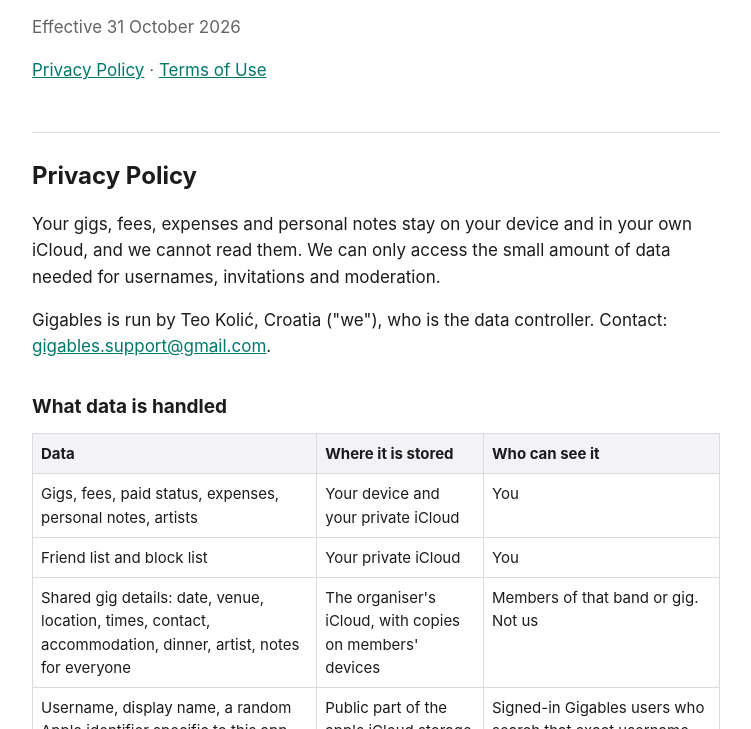
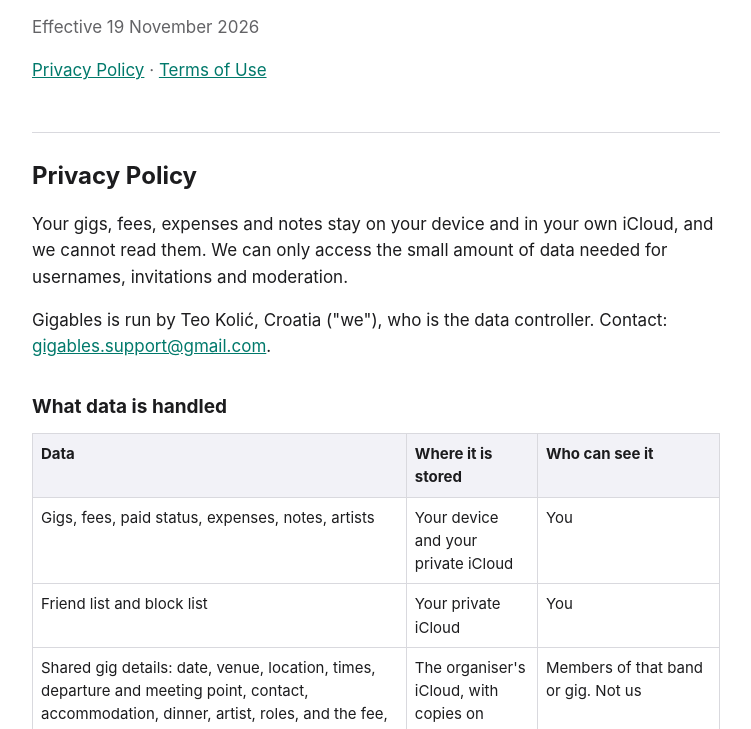
Before and after one commit to Kolic822/gigables-legal, a plain HTML site: page index.html in a window 1280 px wide. Shown: the part 71-800 px from the top of the page, without its empty margins (264-1015 px from the left). Drawn offline with Linux system fonts and the light colour scheme.

Commit message:
Policy: fee, expenses and notes on a shared gig stay private until switched on; effective 19 November 2026
The 3 November additions are also in this commit: departure and meeting point, roles, the fee and expense switches, and Face ID.

Co-Authored-By: Claude Opus 5.5 <noreply@anthropic.com>

```diff
--- a/index.html
+++ b/index.html
@@ -25,19 +25,19 @@ th { background: var(--head); }
 <body>
 <main>
 <h1>Gigables Privacy Policy and Terms of Use</h1>
-<p class="date">Effective 31 October 2026</p>
+<p class="date">Effective 19 November 2026</p>
 <nav><a href="#privacy">Privacy Policy</a> · <a href="#terms">Terms of Use</a></nav>
 
 <h2 id="privacy">Privacy Policy</h2>
-<p>Your gigs, fees, expenses and personal notes stay on your device and in your own iCloud, and we cannot read them. We can only access the small amount of data needed for usernames, invitations and moderation.</p>
+<p>Your gigs, fees, expenses and notes stay on your device and in your own iCloud, and we cannot read them. We can only access the small amount of data needed for usernames, invitations and moderation.</p>
 <p>Gigables is run by Teo Kolić, Croatia ("we"), who is the data controller. Contact: <a href="mailto:gigables.support@gmail.com">gigables.support@gmail.com</a>.</p>
 
 <h3>What data is handled</h3>
 <table>
 <tr><th>Data</th><th>Where it is stored</th><th>Who can see it</th></tr>
-<tr><td>Gigs, fees, paid status, expenses, personal notes, artists</td><td>Your device and your private iCloud</td><td>You</td></tr>
+<tr><td>Gigs, fees, paid status, expenses, notes, artists</td><td>Your device and your private iCloud</td><td>You</td></tr>
 <tr><td>Friend list and block list</td><td>Your private iCloud</td><td>You</td></tr>
-<tr><td>Shared gig details: date, venue, location, times, contact, accommodation, dinner, artist, notes for everyone</td><td>The organiser's iCloud, with copies on members' devices</td><td>Members of that band or gig. Not us</td></tr>
+<tr><td>Shared gig details: date, venue, location, times, departure and meeting point, contact, accommodation, dinner, artist, roles, and the fee, expenses and notes only if you switch them on for that gig</td><td>The organiser's iCloud, with copies on members' devices</td><td>Members of that band or gig. Not us</td></tr>
 <tr><td>Username, display name, a random Apple identifier specific to this app</td><td>Public part of the app's iCloud storage</td><td>Signed-in Gigables users who search that exact username, and us</td></tr>
 <tr><td>Friend requests, invitations and gig replies: sender, recipient, type, share link or gig code</td><td>Public part of the app's iCloud storage</td><td>The recipient and us. A modified app could also read them, so they hold no gig details</td></tr>
 <tr><td>Reports: who reported whom, the reason, any text you add</td><td>Restricted part of the app's iCloud storage</td><td>Us</td></tr>
@@ -46,6 +46,7 @@ th { background: var(--head); }
 </table>
 <p>If you never create a username, we hold no data about you unless you email us.</p>
 <p>If you add someone's name or phone number as a gig contact and share that gig, members will see it. Only do this if that person would expect it.</p>
+<p>When you share a gig or rehearsal, its fee, expenses and notes stay private unless you switch each one on for that gig. They are off by default, and members only see them if you choose to share them.</p>
 <p>When you send past gigs to a friend, they get a one-time copy of the details you chose, including fees only if you switch that on. We cannot read it, and the friend keeps what they add.</p>
 
 <h3>What the app asks to access</h3>
@@ -56,6 +57,7 @@ th { background: var(--head); }
 <li><strong>Photos:</strong> saves images and videos you choose to save. The app does not read your library.</li>
 <li><strong>Alarms:</strong> rings before soundcheck.</li>
 <li><strong>Camera:</strong> scans a friend's QR code. Nothing from the camera is saved or sent.</li>
+<li><strong>Face ID:</strong> unlocks your stats if you keep that lock on. Apple handles the check on your device, and the app only learns whether it succeeded.</li>
 </ul>
 <p>Place searches go to Apple Maps. Google Maps or Waze open only if you choose them, and they then handle your data under their own policies.</p>
 <p>Gigables has no advertising, analytics or tracking. We do not sell your data.</p>
```
